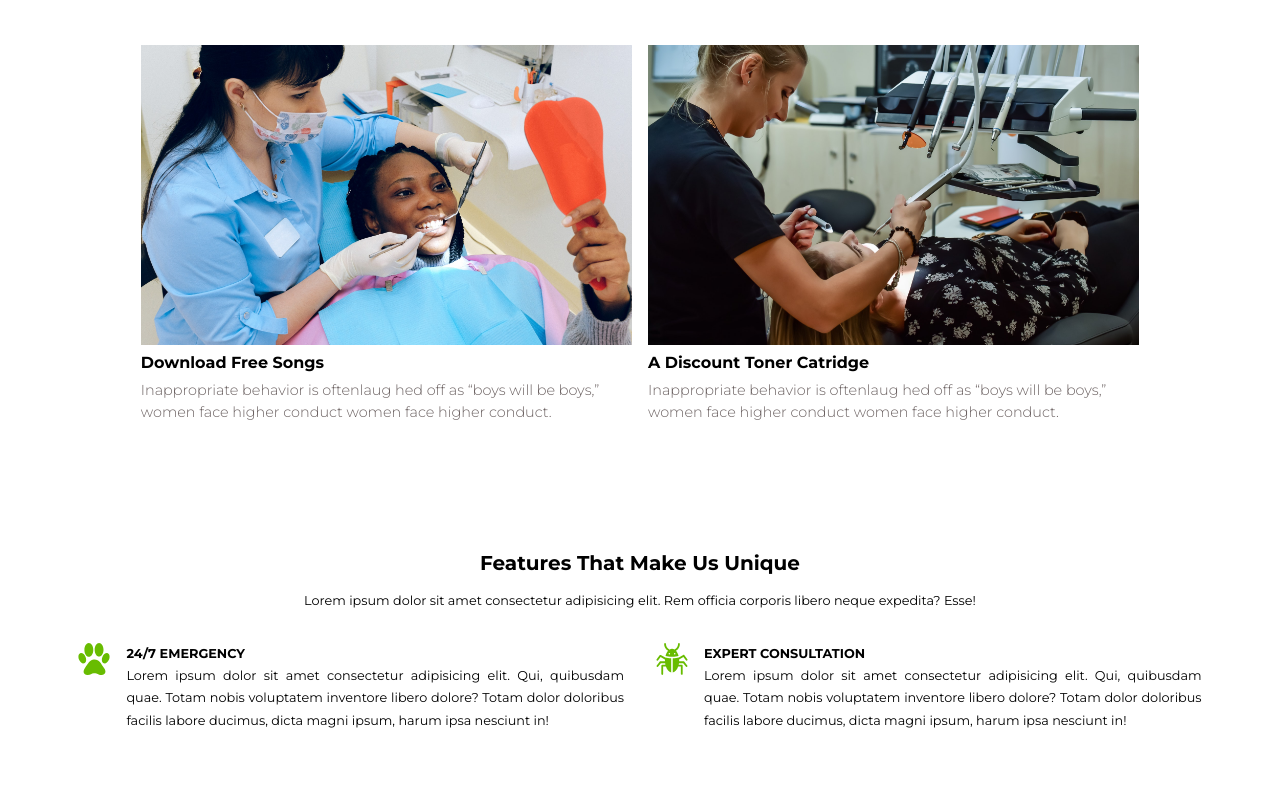
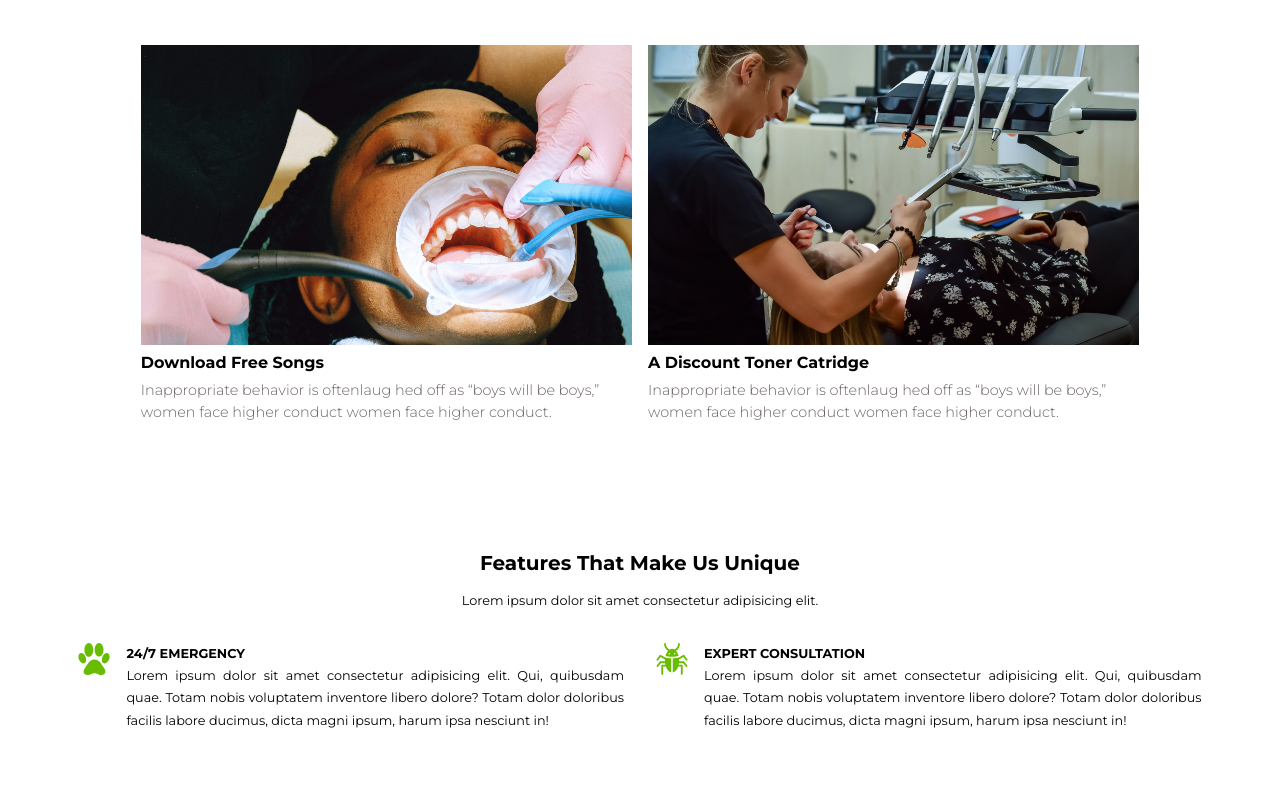
Before and after one commit to David-Sylas-Webdev/dentist_pro, a plain HTML site: page index.html in a window 1280 px wide. Shown: the part 590-1383 px from the top of the page. Drawn offline with Linux system fonts and the light colour scheme.

Commit message:
feature timeline wrap up

```diff
--- a/index.html
+++ b/index.html
@@ -134,7 +134,7 @@
     <section id="features-section">
         <h2>Features That Make Us Unique</h2>
 
-        <h3>Lorem ipsum dolor sit amet consectetur adipisicing elit. Rem officia corporis libero neque expedita? Esse!</h3>
+        <h3>Lorem ipsum dolor sit amet consectetur adipisicing elit.</h3>
 
         <div id="features-block">
             <div class="feature">
--- a/scss/_offer.scss
+++ b/scss/_offer.scss
@@ -61,7 +61,7 @@
            }
 
            .third{
-                background-image: url(/assets/image/pexels-anna-shvets-3845653.jpg);
+                background-image: url(/assets/image/pexels-anna-shvets-3845984.jpg);
            }
 
            .fourth{
```
Also changed, not shown: css/style.css.
